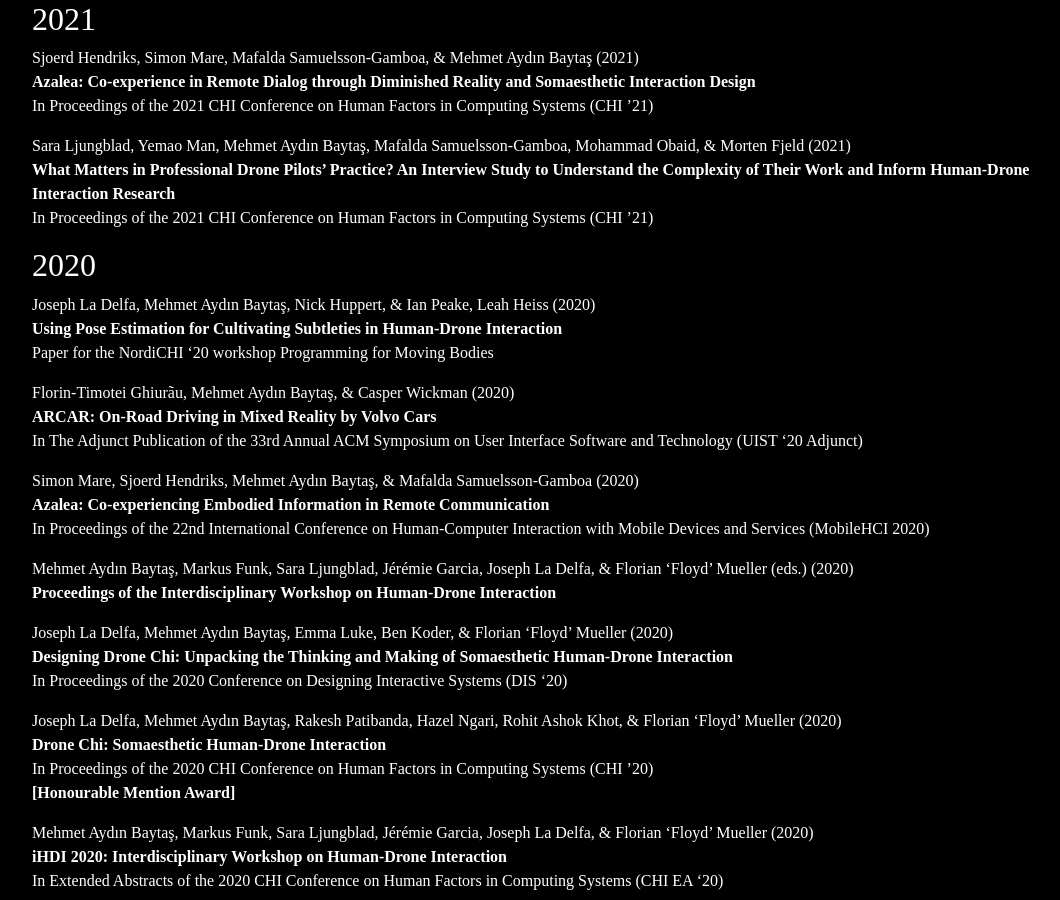
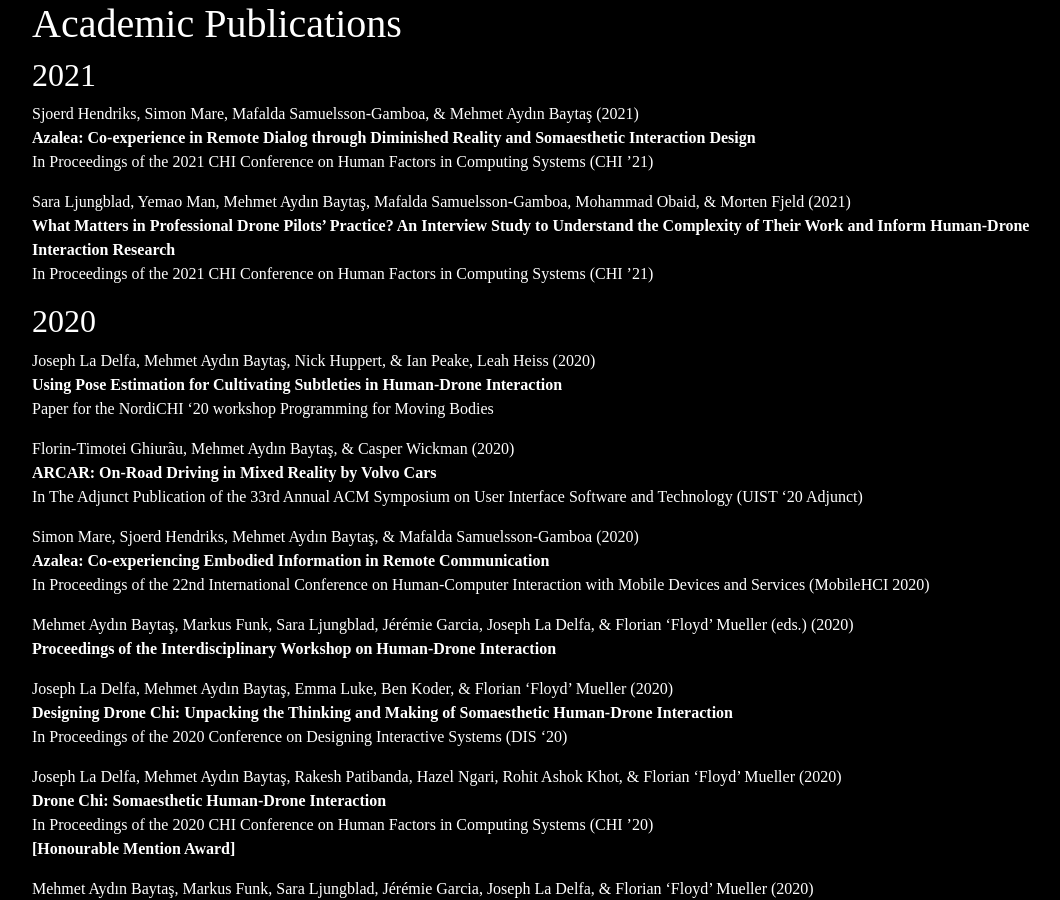
Before and after one commit to l77l77/mbaytas.github.io, a Jekyll site: the page built from misc/publications.md, in a window 1280 px wide and 900 px high. Shown: the whole window, without its empty margins (16-1076 px from the left). Built offline with Jekyll 4.4.1, drawn with Linux system fonts in a browser that asks for light colours; some web fonts are replaced; our own code applies the rules of GitHub Pages for plain Markdown files; comment, search, counter and statistics services are not loaded.

Commit message:
Update publications.md

```diff
--- a/misc/publications.md
+++ b/misc/publications.md
@@ -1,3 +1,5 @@
+# Academic Publications
+
 ## 2021
 
 Sjoerd Hendriks, Simon Mare, Mafalda Samuelsson-Gamboa, & Mehmet Aydın Baytaş (2021)
```
